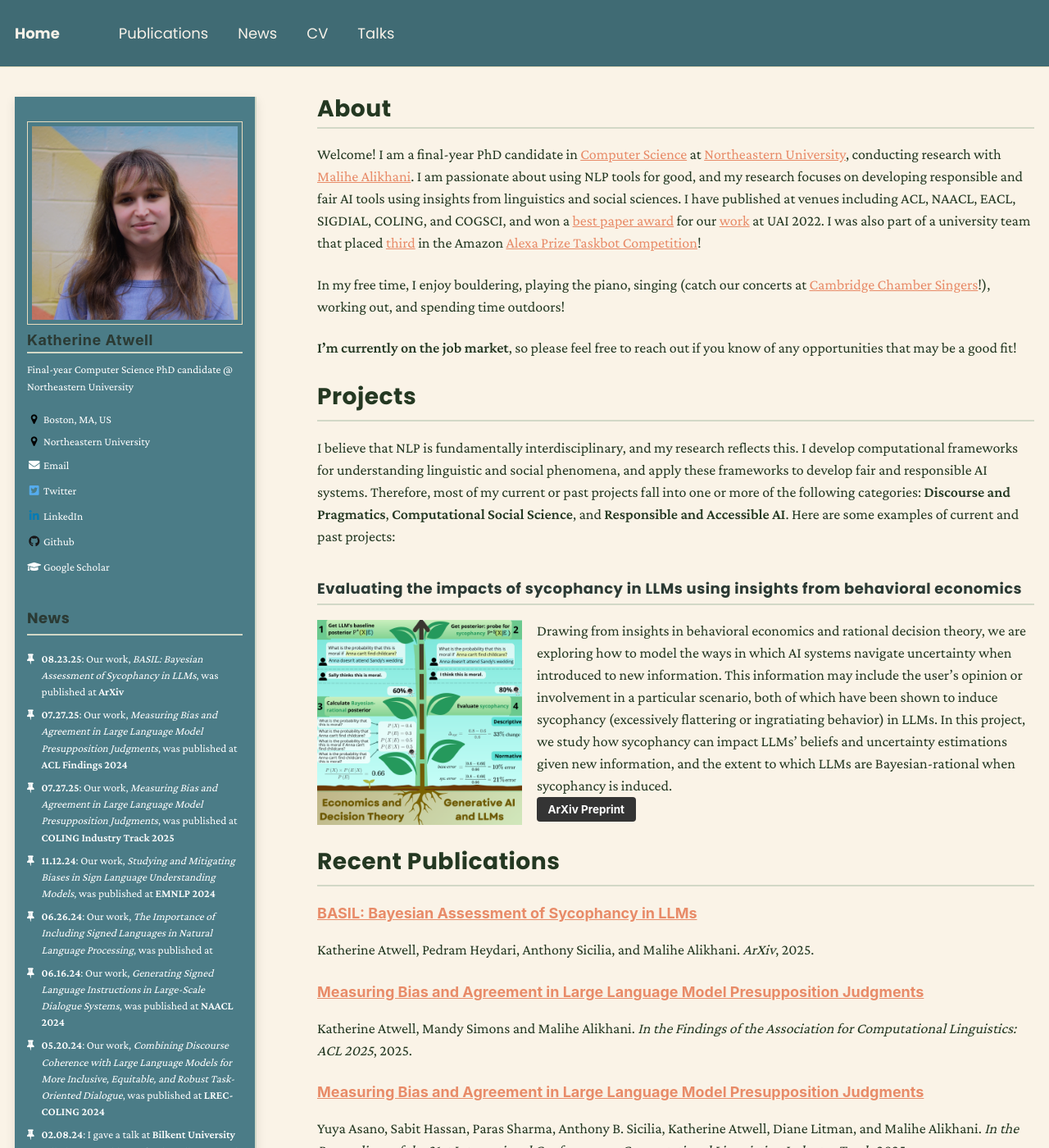
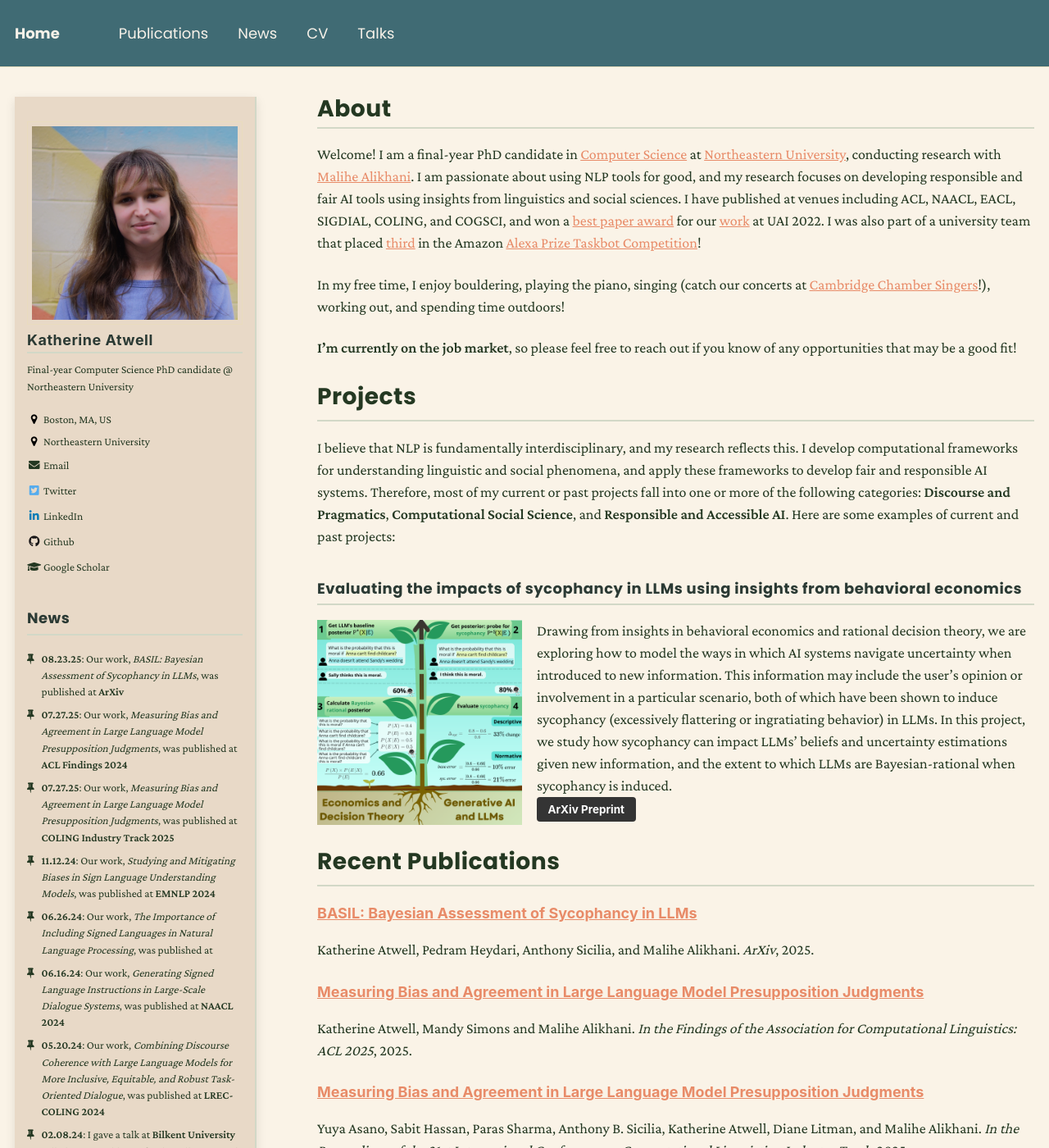
Before and after one commit to katherine-atwell/katherine-atwell.github.io, a Jekyll site: the page built from _pages/about.md, in a window 1280 px wide and 1400 px high. Shown: the whole window at 82% size. Built offline with Jekyll 4.4.1, drawn with Linux system fonts in a browser that asks for light colours; nearby versions of some CDN libraries.

Commit message:
update sidebar color

```diff
--- a/_sass/_sidebar.scss
+++ b/_sass/_sidebar.scss
@@ -13,8 +13,8 @@
   @include clearfix();
   margin-bottom: 1em;
   //padding: 25px;
-  background-color: #4B7C87; //#F7B79D; //#faf6ee;
-  color: #FFFFFF; //#243822;
+  background-color: #E8D9C7; //#4B7C87; //#F7B79D; //#faf6ee;
+  color: #243822;
   border-right: 2px solid #d2d8c7;
   padding: 30px 15px 30px 15px;
   //padding: 30px 50px 30px 50px; /* top, right, bottom, left */
```
